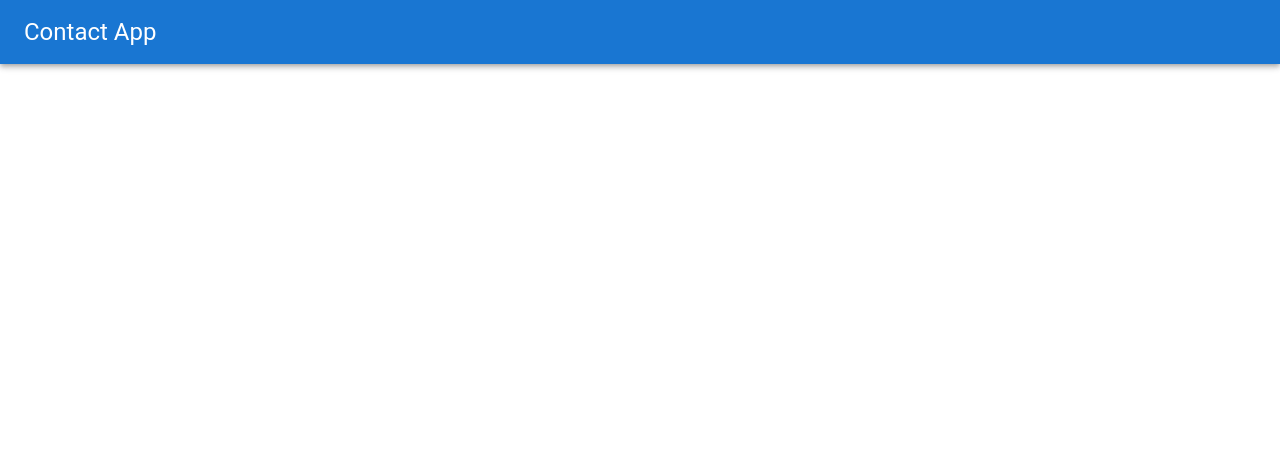
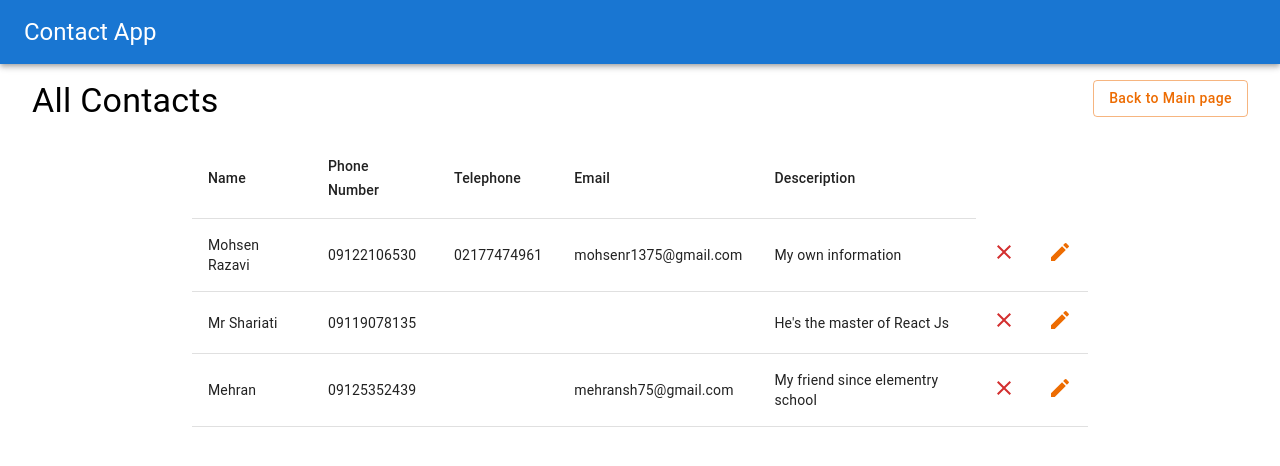
Before and after one commit to InjectTheCode/contact-app, a React (Create React App) app: page /contacts in a window 1280 px wide. Shown: the top 466 px of the page. Built offline with nearby package versions, Linux system fonts and the light colour scheme.

Commit message:
finished UI

```diff
--- a/src/App.js
+++ b/src/App.js
@@ -5,6 +5,7 @@ import {
   Link,
   Redirect,
 } from "react-router-dom";
+import AllContact from "./pages/AllContact";
 import InputPage from "./pages/InputPage";
 
 import MainPage from "./pages/MainPage";
@@ -15,6 +16,10 @@ function App() {
     <Router>
       <NavBarPage />
 
+      <Route path="/" exact>
+        <Redirect to="/main" />
+      </Route>
+
       <Route path="/main">
         <MainPage />
       </Route>
@@ -22,6 +27,10 @@ function App() {
       <Route path="/add-new">
         <InputPage />
       </Route>
+
+      <Route path="/contacts">
+        <AllContact />
+      </Route>
     </Router>
   );
 }
--- a/src/components/Contacts.jsx
+++ b/src/components/Contacts.jsx
@@ -1,5 +1,101 @@
+import {
+  Button,
+  Typography,
+  Grid,
+  TableContainer,
+  Table,
+  TableHead,
+  TableBody,
+  TableRow,
+  TableCell,
+} from "@mui/material";
+import ClearIcon from "@mui/icons-material/Clear";
+import EditIcon from "@mui/icons-material/Edit";
+
+import { Link } from "react-router-dom";
+
 const Contacts = () => {
-  return null;
+  return (
+    <>
+      <Grid container justifyContent="space-between" px={4} py={2}>
+        <Typography variant="h4">All Contacts</Typography>
+
+        <Link to="/main">
+          <Button
+            variant="outlined"
+            color="warning"
+            sx={{ textTransform: "none" }}
+          >
+            Back to Main page
+          </Button>
+        </Link>
+      </Grid>
+
+      <TableContainer
+        sx={{
+          maxWidth: "70vw",
+          maxHeight: "70vh",
+          mx: "auto",
+        }}
+      >
+        <Table stickyHeader>
+          <TableHead>
+            <TableRow>
+              <TableCell>Name</TableCell>
+              <TableCell>Phone Number</TableCell>
+              <TableCell>Telephone</TableCell>
+              <TableCell>Email</TableCell>
+              <TableCell>Desceription</TableCell>
+            </TableRow>
+          </TableHead>
+
+          <TableBody>
+            <TableRow>
+              <TableCell>Mohsen Razavi</TableCell>
+              <TableCell>09122106530</TableCell>
+              <TableCell>02177474961</TableCell>
+              <TableCell>mohsenr1375@gmail.com</TableCell>
+              <TableCell>My own information</TableCell>
+              <TableCell>
+                <ClearIcon sx={{ cursor: "pointer", color: "#D32F2F" }} />
+              </TableCell>
+              <TableCell>
+                <EditIcon sx={{ cursor: "pointer" }} color="warning" />
+              </TableCell>
+            </TableRow>
+
+            <TableRow>
+              <TableCell>Mr Shariati</TableCell>
+              <TableCell>09119078135</TableCell>
+              <TableCell></TableCell>
+              <TableCell></TableCell>
+              <TableCell>He's the master of React Js</TableCell>
+              <TableCell>
+                <ClearIcon sx={{ cursor: "pointer", color: "#D32F2F" }} />
+              </TableCell>
+              <TableCell>
+                <EditIcon sx={{ cursor: "pointer" }} color="warning" />
+              </TableCell>
+            </TableRow>
+
+            <TableRow>
+              <TableCell>Mehran</TableCell>
+              <TableCell>09125352439</TableCell>
+              <TableCell></TableCell>
+              <TableCell>mehransh75@gmail.com</TableCell>
+              <TableCell>My friend since elementry school</TableCell>
+              <TableCell>
+                <ClearIcon sx={{ cursor: "pointer", color: "#D32F2F" }} />
+              </TableCell>
+              <TableCell>
+                <EditIcon sx={{ cursor: "pointer" }} color="warning" />
+              </TableCell>
+            </TableRow>
+          </TableBody>
+        </Table>
+      </TableContainer>
+    </>
+  );
 };
 
 export default Contacts;
--- a/src/components/InputNewContact.jsx
+++ b/src/components/InputNewContact.jsx
@@ -5,7 +5,6 @@ import { Link } from "react-router-dom";
 import {
   Container,
   Paper,
-  Stack,
   TextField,
   Typography,
   Button,
@@ -16,17 +15,15 @@ import {
 function InputNewContact() {
   return (
     <Container maxWidth="sm">
-      <Paper sx={{ mt: 10 }}>
+      <Paper sx={{ mt: 10 }} elevation={0}>
         <Typography variant="h5" align="center" paddingTop={3}>
           Add a new contact
         </Typography>
         <Box
           component="form"
           sx={{
-            paddingTop: 2,
-            paddingBottom: 2,
-            paddingLeft: 3,
-            paddingRight: 3,
+            px: 2,
+            py: 3,
           }}
         >
           <TextField
@@ -50,6 +47,13 @@ function InputNewContact() {
             label="Telephone"
             type="number"
             id="telephone"
+          />
+          <TextField
+            margin="normal"
+            fullWidth
+            label="Email"
+            type="email"
+            id="email"
           />
           <TextField
             fullWidth
--- a/src/components/Layout/Header.jsx
+++ b/src/components/Layout/Header.jsx
@@ -1,5 +1,5 @@
 import * as React from "react";
-import { Button, AppBar, Toolbar, Typography } from "@mui/material";
+import { AppBar, Toolbar, Typography } from "@mui/material";
 
 export default function SearchAppBar() {
   return (
--- a/src/components/Main.jsx
+++ b/src/components/Main.jsx
@@ -27,9 +27,15 @@ const Main = () => {
           </Button>
         </Link>
 
-        <Button variant="contained" size="large" startIcon={<PeopleAltIcon />}>
-          Show all contacts
-        </Button>
+        <Link to="/contacts">
+          <Button
+            variant="contained"
+            size="large"
+            startIcon={<PeopleAltIcon />}
+          >
+            Show all contacts
+          </Button>
+        </Link>
       </Stack>
     </>
   );
--- /dev/null
+++ b/src/pages/AllContact.js
@@ -0,0 +1,8 @@
+import React from "react";
+import Contacts from "../components/Contacts";
+
+function AllContact() {
+  return <Contacts />;
+}
+
+export default AllContact;
```
